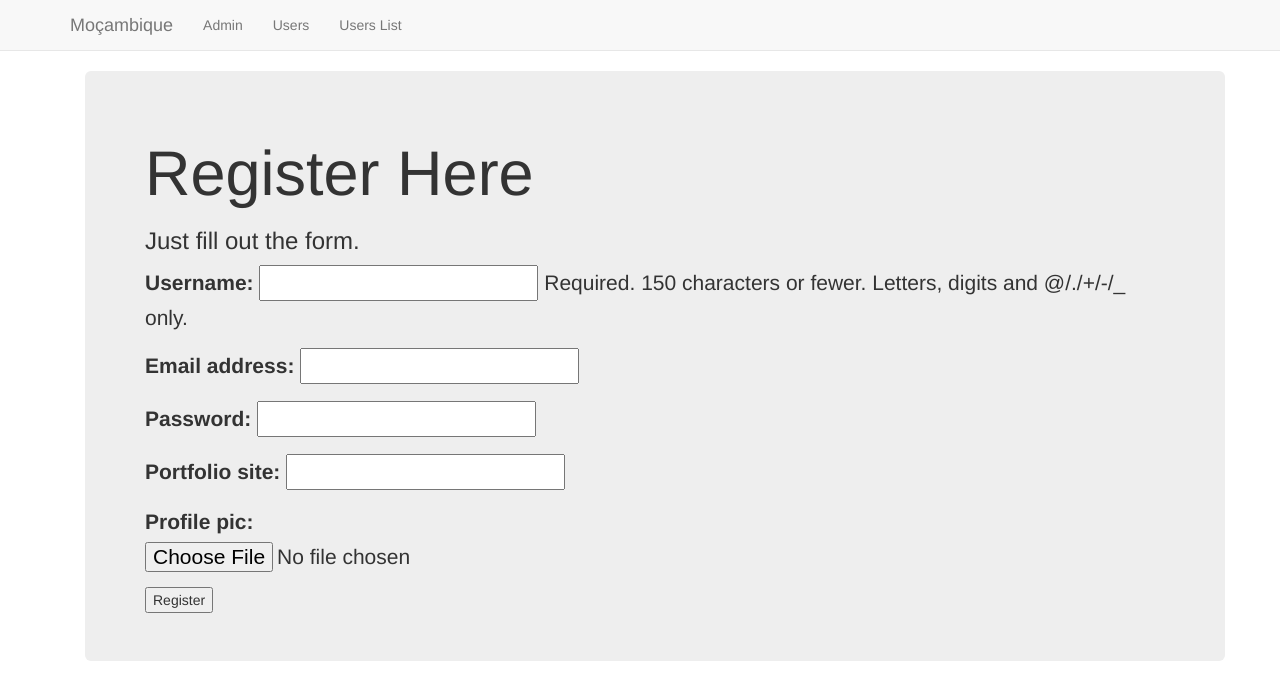
After one commit to jcosta9/projmoc, a Django app: page /patrimonio/register/ in a window 1280 px wide. The commit adds this page. Shown: the top 700 px of the page. Run offline with Django 3.2, Linux system fonts and the light colour scheme; some libraries are stand-ins or nearby versions.

Commit message:
Creating a user registration page

```diff
--- a/projmocambique/patrimonio/admin.py
+++ b/projmocambique/patrimonio/admin.py
@@ -1,4 +1,5 @@
 from django.contrib import admin
-from patrimonio.models import User
+from patrimonio.models import UserProfileInfo, User
 # Register your models here.
-admin.site.register(User)
+admin.site.unregister(User)
+admin.site.register(UserProfileInfo)
--- a/projmocambique/patrimonio/forms.py
+++ b/projmocambique/patrimonio/forms.py
@@ -1,7 +1,25 @@
 from django import forms
-from patrimonio.models import User
+from patrimonio.models import User1
+from django.contrib.auth.models import User
+from patrimonio.models import UserProfileInfo
 
+# Created as an example -- DELETE LATER
 class NewUserForm(forms.ModelForm):
     class Meta():
+        model = User1
+        fields = '__all__'
+
+
+
+class UserForm(forms.ModelForm):
+    password = forms.CharField(widget=forms.PasswordInput())
+
+    class Meta():
         model = User
-        fields = '__all__'
+        fields = ('username','email','password')
+
+
+class UserProfileInfoForm(forms.ModelForm):
+    class Meta():
+        model = UserProfileInfo
+        fields = ('portfolio_site','profile_pic')
--- a/projmocambique/patrimonio/models.py
+++ b/projmocambique/patrimonio/models.py
@@ -1,8 +1,25 @@
 from django.db import models
+from django.contrib.auth.models import User
 
-# Create your models here.
-class User(models.Model):
+
+class User1(models.Model):
     #entender melhor as regras do negócio para a criação de usuários
     first_name = models.CharField(max_length=128)
     last_name = models.CharField(max_length=128)
     email = models.EmailField(max_length=254,unique=True)
+
+
+class UserProfileInfo(models.Model):
+
+    # Create relationship (don't inherit from User!)
+    user = models.OneToOneField(User, on_delete=models.CASCADE)
+
+    # Add any additional attributes you want
+    portfolio_site = models.URLField(blank=True)
+    # pip install pillow to use this!
+    # Optional: pip install pillow --global-option=”build_ext” --global-option=”--disable-jpeg”
+    profile_pic = models.ImageField(upload_to='profile_pics',blank=True)
+
+    def __str__(self):
+        # Built-in attribute of django.contrib.auth.models.User !
+        return self.user.username
--- /dev/null
+++ b/projmocambique/patrimonio/templates/patrimonio/registration.html
@@ -0,0 +1,26 @@
+{% extends "patrimonio/base.html" %}
+{% load staticfiles %}
+
+{% block body_block %}
+  <div class="container">
+    <div class="jumbotron">
+      {% if registered %}
+        <h1>Thank you for registering!</h1>
+      {% else %}
+        <h1>Register Here</h1>
+        <h3>Just fill out the form.</h3>
+
+        <form enctype="multipart/form-data" method="POST">
+          {% csrf_token %}
+          {{ user_form.as_p }}
+          {{ profile_form.as_p }}
+          <input type="submit" name="" value="Register">
+        </form>
+
+      {% endif %}
+
+    </div>
+
+  </div>
+
+{% endblock %}
--- a/projmocambique/patrimonio/urls.py
+++ b/projmocambique/patrimonio/urls.py
@@ -8,4 +8,5 @@ app_name = 'patrimonio'
 urlpatterns = [
     url(r'^users/$',views.users,name='users'),
     url(r'^userslist/$',views.userslist,name='userslist'),
+    url(r'^register/$',views.register,name='register'),
 ]
--- a/projmocambique/patrimonio/views.py
+++ b/projmocambique/patrimonio/views.py
@@ -1,7 +1,15 @@
 from django.shortcuts import render
 from django.http import HttpResponse
-from patrimonio.models import User
-from patrimonio.forms import NewUserForm
+from patrimonio.models import User1
+from patrimonio.forms import NewUserForm, UserForm, UserProfileInfoForm
+
+
+# Extra Imports for the Login and Logout Capabilities
+from django.contrib.auth import authenticate, login, logout
+from django.http import HttpResponseRedirect, HttpResponse
+from django.urls import reverse
+from django.contrib.auth.decorators import login_required
+
 # Create your views here.
 
 #first page
@@ -9,7 +17,7 @@ def index(request):
     return render(request,'patrimonio/index.html')
 
 def userslist(request):
-    user_list = User.objects.order_by('first_name')
+    user_list = User1.objects.order_by('first_name')
     user_dict = {"users":user_list}
     return render(request,'patrimonio/userslist.html',context=user_dict)
 
@@ -27,3 +35,107 @@ def users(request):
             print('ERROR FORM INVALID')
 
     return render(request,'patrimonio/users.html',{'form':form})
+
+@login_required
+def special(request):
+    # Remember to also set login url in settings.py!
+    # LOGIN_URL = '/patrimonio/user_login/'
+    return HttpResponse("You are logged in. Nice!")
+
+@login_required
+def user_logout(request):
+    # Log out the user.
+    logout(request)
+    # Return to homepage.
+    return HttpResponseRedirect(reverse('index'))
+
+def register(request):
+
+    registered = False
+
+    if request.method == 'POST':
+
+        # Get info from "both" forms
+        # It appears as one form to the user on the .html page
+        user_form = UserForm(data=request.POST)
+        profile_form = UserProfileInfoForm(data=request.POST)
+
+        # Check to see both forms are valid
+        if user_form.is_valid() and profile_form.is_valid():
+
+            # Save User Form to Database
+            user = user_form.save()
+
+            # Hash the password
+            user.set_password(user.password)
+
+            # Update with Hashed password
+            user.save()
+
+            # Now we deal with the extra info!
+
+            # Can't commit yet because we still need to manipulate
+            profile = profile_form.save(commit=False)
+
+            # Set One to One relationship between
+            # UserForm and UserProfileInfoForm
+            profile.user = user
+
+            # Check if they provided a profile picture
+            if 'profile_pic' in request.FILES:
+                print('found it')
+                # If yes, then grab it from the POST form reply
+                profile.profile_pic = request.FILES['profile_pic']
+
+            # Now save model
+            profile.save()
+
+            # Registration Successful!
+            registered = True
+
+        else:
+            # One of the forms was invalid if this else gets called.
+            print(user_form.errors,profile_form.errors)
+
+    else:
+        # Was not an HTTP post so we just render the forms as blank.
+        user_form = UserForm()
+        profile_form = UserProfileInfoForm()
+
+    # This is the render and context dictionary to feed
+    # back to the registration.html file page.
+    return render(request,'patrimonio/registration.html',
+                          {'user_form':user_form,
+                           'profile_form':profile_form,
+                           'registered':registered})
+
+def user_login(request):
+
+    if request.method == 'POST':
+        # First get the username and password supplied
+        username = request.POST.get('username')
+        password = request.POST.get('password')
+
+        # Django's built-in authentication function:
+        user = authenticate(username=username, password=password)
+
+        # If we have a user
+        if user:
+            #Check it the account is active
+            if user.is_active:
+                # Log the user in.
+                login(request,user)
+                # Send the user back to some page.
+                # In this case their homepage.
+                return HttpResponseRedirect(reverse('index'))
+            else:
+                # If account is not active:
+                return HttpResponse("Your account is not active.")
+        else:
+            print("Someone tried to login and failed.")
+            print("They used username: {} and password: {}".format(username,password))
+            return HttpResponse("Invalid login details supplied.")
+
+    else:
+        #Nothing has been provided for username or password.
+        return render(request, 'patrimonio/login.html', {})
```
Also changed, not shown: projmocambique/patrimonio/templates/patrimonio/index.html (+10 -3 lines), projmocambique/patrimonio/templates/patrimonio/login.html (added, +22 -0 lines).
